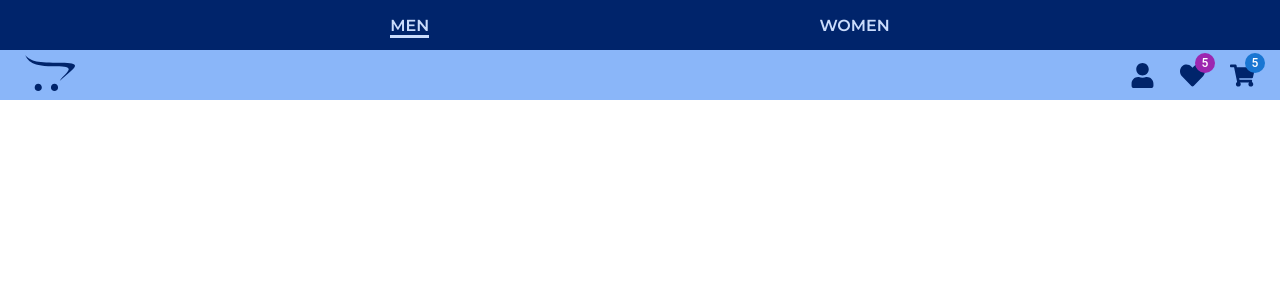
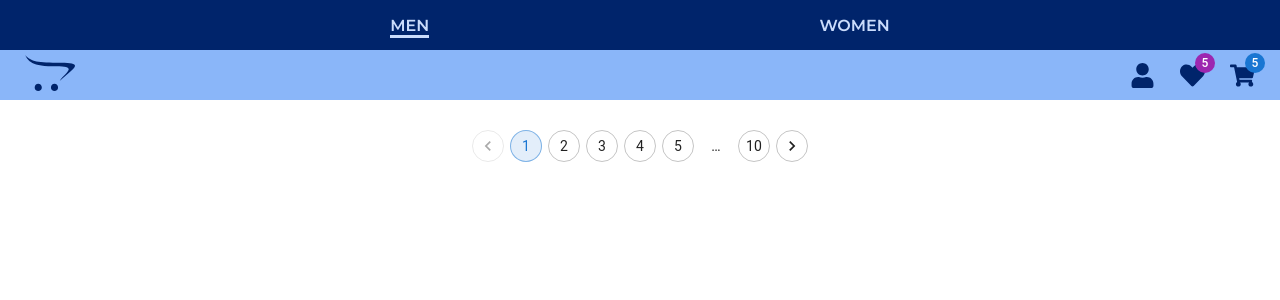
Before and after one commit to Shamseer88/react-e-commerce-app, a React (Vite) app: page /men in a window 1280 px wide. Shown: the top 300 px of the page. Built offline with nearby package versions, Linux system fonts and the light colour scheme.

Commit message:
Pagination style implemented

```diff
--- a/src/pages/Men.jsx
+++ b/src/pages/Men.jsx
@@ -1,12 +1,16 @@
-import React from "react";
+import "./Women.css";
 import TopNavbar from "../components/TopNavbar";
 import BottomNavbar from "../components/BottomNavbar";
+import { Pagination } from "@mui/material";
 
 const Men = () => {
   return (
     <>
       <TopNavbar />
       <BottomNavbar />
+      <div className="pagination-div">
+        <Pagination count={10} variant="outlined" color="primary" />
+      </div>
     </>
   );
 };
--- /dev/null
+++ b/src/pages/Women.css
@@ -0,0 +1,5 @@
+.pagination-div {
+  display: flex;
+  justify-content: center;
+  padding: 30px 0;
+}
--- a/src/pages/Women.jsx
+++ b/src/pages/Women.jsx
@@ -1,12 +1,16 @@
-import React from "react";
+import "./Women.css";
 import TopNavbar from "../components/TopNavbar";
 import BottomNavbar from "../components/BottomNavbar";
+import { Pagination } from "@mui/material";
 
 const Women = () => {
   return (
     <>
       <TopNavbar />
       <BottomNavbar />
+      <div className="pagination-div">
+        <Pagination count={10} variant="outlined" color="primary" />
+      </div>
     </>
   );
 };
```
